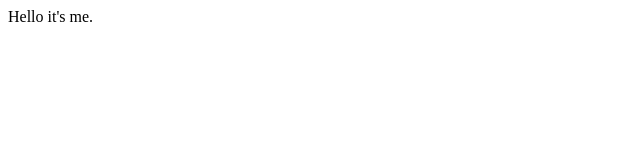
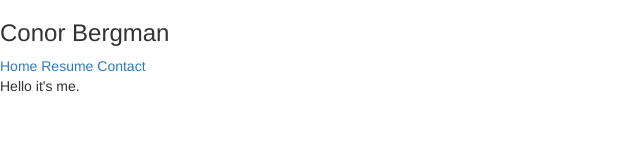
Before and after one commit to conorbergman/conorbergman.github.io, a plain HTML site: page index.html in a window 1280 px wide. Shown: the whole page, without its empty margins (0-640 px from the left). Drawn offline with nearby package versions, Linux system fonts and the light colour scheme.

Commit message:
Add files via upload

```diff
--- a/index.html
+++ b/index.html
@@ -4,9 +4,21 @@
   <meta charset="UTF-8">
   <meta name="viewport" content="width=device-width, initial-scale=1.0">
   <meta http-equiv="X-UA-Compatible" content="ie=edge">
+
+  <!-- Latest compiled and minified CSS -->
+  <link rel="stylesheet" href="https://maxcdn.bootstrapcdn.com/bootstrap/3.3.7/css/bootstrap.min.css" integrity="sha384-BVYiiSIFeK1dGmJRAkycuHAHRg32OmUcww7on3RYdg4Va+PmSTsz/K68vbdEjh4u" crossorigin="anonymous">
+
   <title>Conor Bergman</title>
 </head>
 <body>
+  <header class="masthead mb-auto">
+    <h3 class="masthead-brand">Conor Bergman</h3>
+    <nav class="nav-masthead nav justify-content-center">
+      <a href="#" class="nav-link active">Home</a>
+      <a href="#" class="nav-link">Resume</a>
+      <a href="#" class="nav-link">Contact</a>
+    </nav>
+  </header>
   Hello it's me.
 </body>
 </html>
```
